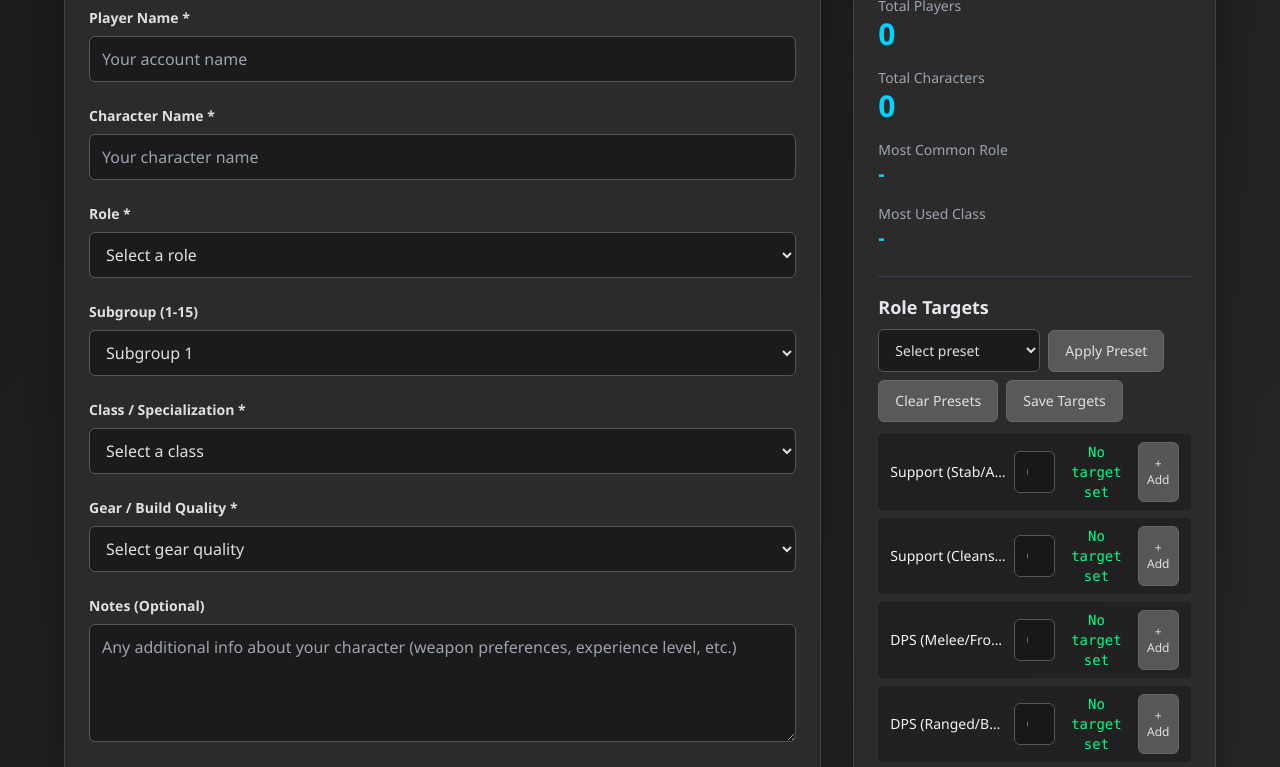
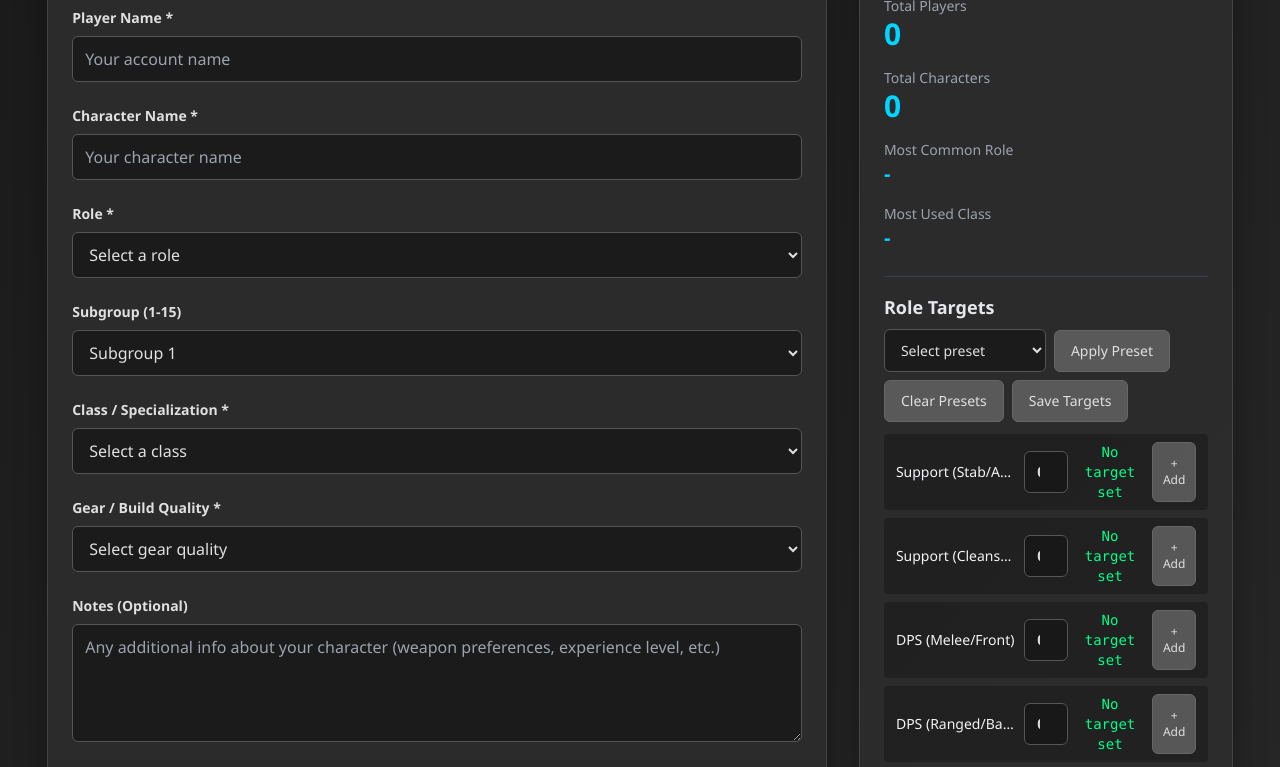
Before and after one commit to camoril/gw2-teams, a plain HTML site: page index.html in a window 1280 px wide. Shown: the part 237-1004 px from the top of the page. Drawn offline with nearby package versions, Linux system fonts and the light colour scheme.

Commit message:
Style: Increase main container width to 95% for better horizontal space usage

```diff
--- a/index.html
+++ b/index.html
@@ -163,7 +163,7 @@
 </head>
 <body>
     <div class="min-h-screen py-8 px-4">
-        <div class="max-w-6xl mx-auto">
+        <div class="w-full max-w-[95%] mx-auto">
             <!-- Header -->
             <div class="text-center mb-12">
                 <h1 class="text-5xl font-bold mb-2">
```
